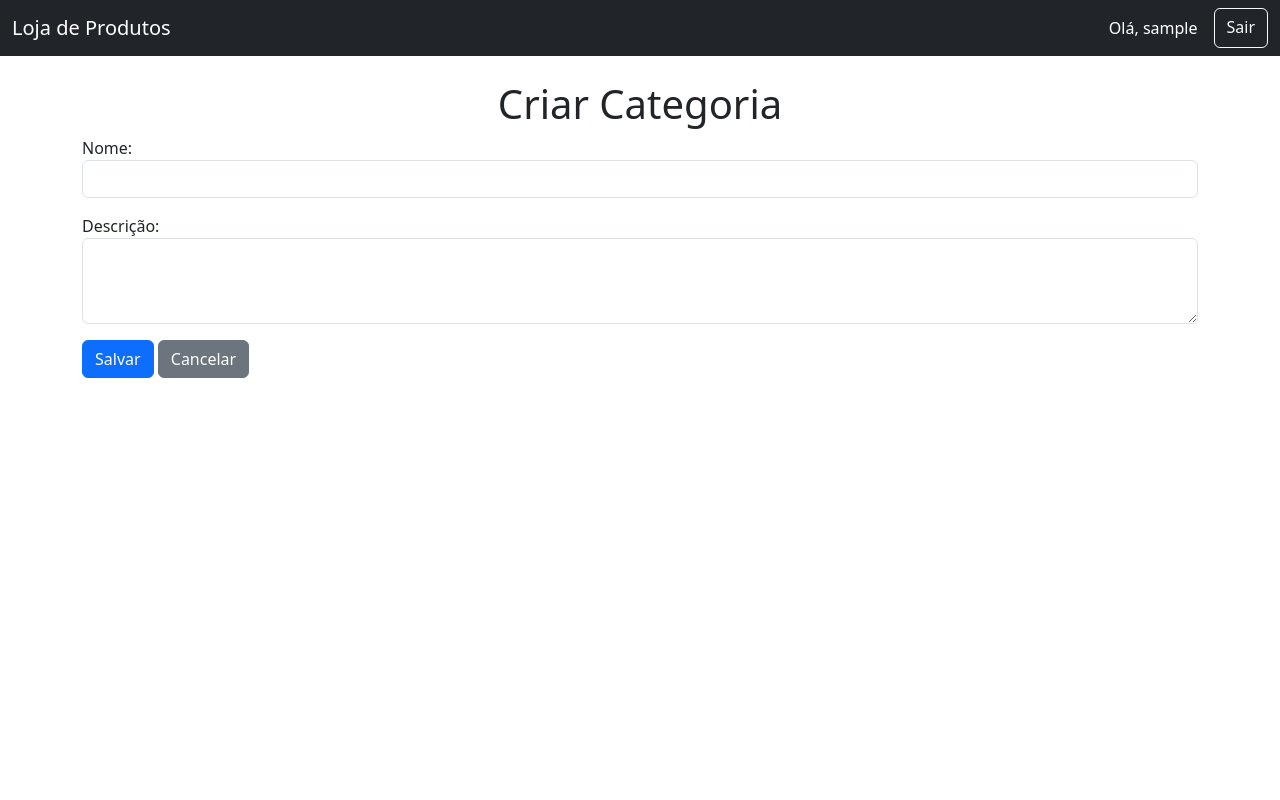
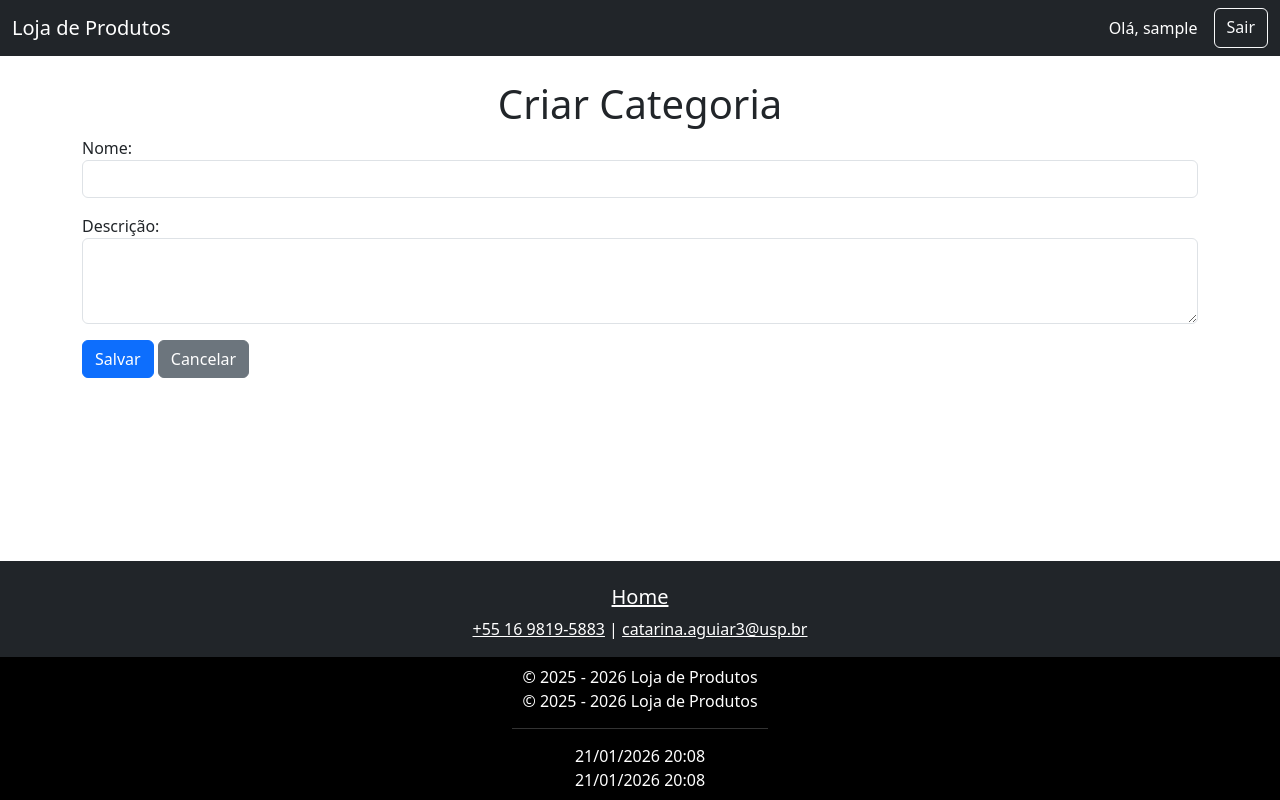
Before and after one commit to CatarinaAguiar3/Sistema_Loja_Django2, a Django app: page /create_category/ in a window 1280 px wide. Run offline with Django 5.2, Linux system fonts and the light colour scheme; the visitor is signed in with stand-in values (Sample User, id 1).

Commit message:
:sparkles: Feat: Adicionando Rodapé
Adicionei um rodapé com informações dinâmicas de data usando Django Template Language (DTL) e Context Processor.

```diff
--- a/config/settings.py
+++ b/config/settings.py
@@ -66,6 +66,8 @@ TEMPLATES = [
                 "django.contrib.auth.context_processors.auth",
                 "django.contrib.messages.context_processors.messages",
                 "django.template.context_processors.static",
+                "shop.context_processors.ano_corrente",
+                "shop.context_processors.data_corrente_completa",
 
             ],
         },
--- /dev/null
+++ b/shop/context_processors.py
@@ -0,0 +1,15 @@
+# shop/context_processors.py
+from datetime import datetime
+import pytz
+
+def ano_corrente(request):
+    fuso = pytz.timezone('America/Sao_Paulo') # Pegar fuso horário de São Paulo
+    data_corrente = datetime.now(fuso) # Pegar data e hora corrente com fuso horário
+    ano_corrente = data_corrente.strftime('%Y') # Formatar para pegar só o ano com 4 dígitos
+    return {'ano_corrente': ano_corrente} # Retornar dicionário com o ano corrente
+
+def data_corrente_completa(request):
+  fuso = pytz.timezone('America/Sao_Paulo')
+  data_corrente = datetime.now(fuso)
+  data_corrente = data_corrente.strftime('%d/%m/%Y %H:%M')
+  return {'data_corrente': data_corrente}
--- a/shop/views.py
+++ b/shop/views.py
@@ -4,6 +4,8 @@ from django.shortcuts import render, redirect, get_object_or_404
 from django.core.paginator import Paginator
 from .models import Product, Category, Supplier
 from .forms import ProductForm, SupplierForm, CategoryForm, UserForm
+from datetime import datetime
+import pytz
 
 def is_staff_user(user):
     return user.is_staff
--- a/templates/base.html
+++ b/templates/base.html
@@ -1,36 +1,68 @@
 <!DOCTYPE html>
 <html lang="pt-br">
   <head>
-    <meta charset="utf-8">
-    <meta name = "viewport" content="width=device-width, initial-scale=1">
-    <title>{% block title %}Loja de Produtos{% endblock %}</title>
-    <link href="https://cdn.jsdelivr.net/npm/bootstrap@5.3.3/dist/css/bootstrap.min.css" rel ="stylesheet">
+    <meta charset="utf-8" />
+    <meta name="viewport" content="width=device-width, initial-scale=1" />
+    <title>
+      {% block title %}
+        Loja de Produtos
+      {% endblock %}
+    </title>
+    <link href="https://cdn.jsdelivr.net/npm/bootstrap@5.3.3/dist/css/bootstrap.min.css" rel="stylesheet" />
   </head>
-<body>
+  <body class="d-flex flex-column min-vh-100">
+    <!-- Acrescentei toda essa classe para o footer ficar "grudado" no chão -->
     <nav class="navbar navbar-dark bg-dark mb-4">
       <div class="container-fluid">
-            <a href="{% url 'product_list' %}" class="navbar-brand">
-                Loja de Produtos
-            </a>
+        <a href="{% url 'product_list' %}" class="navbar-brand">Loja de Produtos</a>
         <div class="d-flex">
           {% if user.is_authenticated %}
-                 <span class="navbar-text text-white me-3">
-                    Olá, {{ user.username}}
-                 </span>
+            <span class="navbar-text text-white me-3">Olá, {{ user.username }}</span>
             <a href="{% url 'user_logout' %}" class="btn btn-outline-light">Sair</a>
           {% else %}
             <a href="{% url 'user_login' %}" class="btn btn-outline-light">Entrar</a>
-
           {% endif %}
         </div>
       </div>
     </nav>
 
-    <main class="container">
+    <main class="container flex-fill">
+      <!-- Acrescentei "flex-fill" para a main ocupar todo o espaço vazio. E assim para o footer ficar "grudado" no chão -->
       {% block content %}
+
       {% endblock %}
     </main>
+    <!-- Código do Rodapé -->
+    <footer class="main-footer bg-dark mt-5 pt-4">
+      <!-- footer-dark -->
+      <div class="container-fluid text-center">
+        <div class="col">
+          <div class="row">
+            <h5><a href="{% url 'product_list' %}" class="text-white">Home</a></h5>
+            <address class="text-white">
+              <a href="https://wa.me/5516981985883" class="text-white">+55 16 9819-5883</a> | <a href="mailto:catarina.aguiar3@usp.br" class="text-white">catarina.aguiar3@usp.br</a>
+            </address>
+          </div>
+        </div>
+      </div>
+      <div class="bg-black pb-2 pt-2">
+        <div class="container-fluid text-center">
+          <!-- Colocando Ano Corrente usando Django Template Language (DTL) -->
+          <span class="text text-white">© 2025 - {% now 'Y' %} Loja de Produtos</span> <br />
+
+          <!-- Colocando Ano Corrente usando Context Processor -->
+          <span class="text text-white">© 2025 - {{ ano_corrente }} Loja de Produtos</span>
+        </div>
+
+        <!-- Linha Divisória -->
+        <div style="height: 1px; background-color: white; opacity: 0.2; width: 20%; margin: 15px auto;"></div>
+
+        <div class="container-fluid text-center">
+          <span class="text text-white">{% now 'd/m/Y H:i' %}</span> <br />
+          <span class="text text-white">{{ data_corrente }}</span> <br />
+        </div>
+      </div>
+    </footer>
     <script src="https://cdn.jsdelivr.net/npm/bootstrap@5.3.3/dist/js/bootstrap.bundle.min.js"></script>
   </body>
-
 </html>
```
Lines whose indentation alone changed are shown as unchanged.
